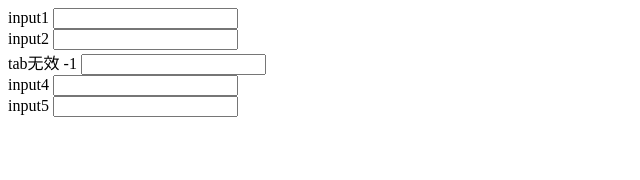
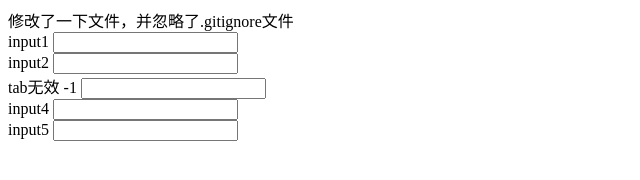
Before and after one commit to yougexiaoluo/dynamicForm, a plain HTML site: page index.html in a window 1280 px wide. Shown: the whole page, without its empty margins (0-640 px from the left). Drawn offline with Linux system fonts and the light colour scheme.

Commit message:
change file

```diff
--- a/index.html
+++ b/index.html
@@ -9,6 +9,7 @@
 </head>
 
 <body>
+  修改了一下文件，并忽略了.gitignore文件
   <div class="item">
     <span>input1</span>
     <input type="text" tabindex="1" />
```
Also changed, not shown: 1 other file.
